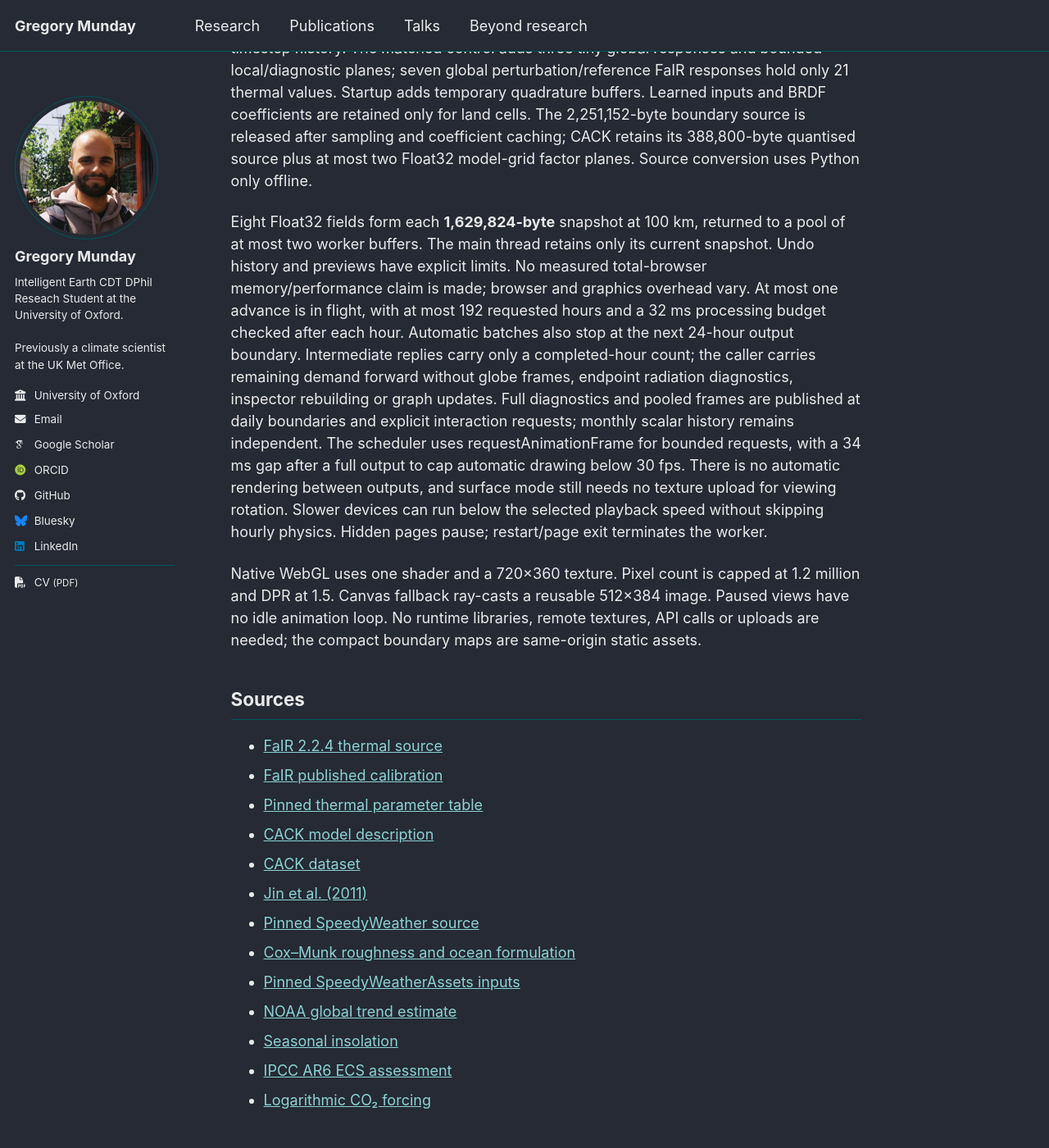
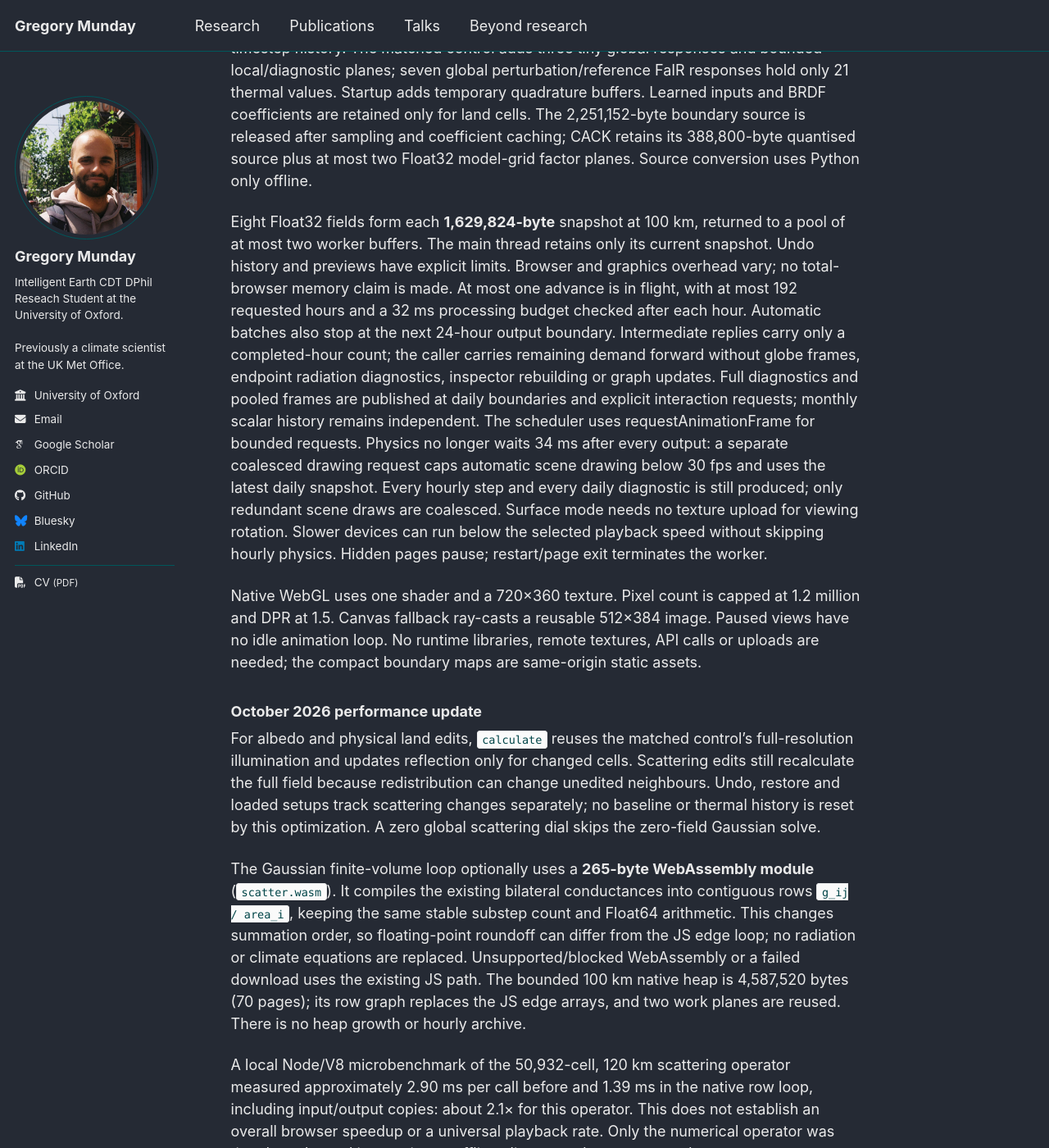
Before and after one commit to gregrmunday/gregrmunday.github.io, a Jekyll site: the page built from scripts/REFLECT.md, in a window 1280 px wide and 1400 px high, scrolled down 12625 px. Shown: the whole window at 82% size. Built offline with Jekyll 4.4.1, drawn with Linux system fonts in a browser that asks for light colours; some web fonts are replaced; our own code applies the rules of GitHub Pages for plain Markdown files; a script bundle is joined from its source files by our own code; library files that are not in the unit come from our copies; some of the changed text lies outside the part shown.

Commit message:
Accelerate hourly radiation and keep painting views evenly lit

````diff
--- a/assets/js/reflect/globe-worker.mjs
+++ b/assets/js/reflect/globe-worker.mjs
@@ -2,6 +2,7 @@
 import { Planet, LAND_FIELDS } from './globe-model.mjs';
 import { loadBoundary } from './globe-boundary.mjs';
 import { loadCack } from './cack-kernel.mjs';
+import { loadScatterModule } from './scatter-kernel.mjs';
 let planet=null,generation=0,pool=[],selected=-1,surfaceRevision=0,analysisId=0;
 const OUTPUT_HOURS=24;
 const pause=()=>new Promise(resolve=>setTimeout(resolve,0));
@@ -20,9 +21,9 @@
       analysisId++;
       const id=++generation;planet=null;pool=[];selected=-1;surfaceRevision=0;
       postMessage({type:'loading'});
-      let [boundary,cack]=await Promise.all([loadBoundary(),loadCack()]);
+      let [boundary,cack,scatterModule]=await Promise.all([loadBoundary(),loadCack(),loadScatterModule()]);
       if(id!==generation)return;
-      const next=new Planet({...message.config,boundary,cack});
+      const next=new Planet({...message.config,boundary,cack,scatterModule});
       boundary=null; // Source buffers can be released after caching learned albedo inputs/BRDFs.
       cack=null;
       await next.initialize(async progress=>{postMessage({type:'progress',progress});await pause();});
--- a/scripts/REFLECT.md
+++ b/scripts/REFLECT.md
@@ -488,9 +487,11 @@
 radiation diagnostics, inspector rebuilding or graph updates. Full diagnostics and
 pooled frames are published at daily boundaries and explicit interaction requests;
 monthly scalar history remains independent. The scheduler uses requestAnimationFrame
-for bounded requests, with a 34 ms gap after a full output to cap automatic drawing
-below 30 fps. There is no automatic rendering between outputs, and surface mode
-still needs no texture upload for viewing rotation.
+for bounded requests. Physics no longer waits 34 ms after every output: a separate
+coalesced drawing request caps automatic scene drawing below 30 fps and uses the
+latest daily snapshot. Every hourly step and every daily diagnostic is still
+produced; only redundant scene draws are coalesced. Surface mode needs no texture
+upload for viewing rotation.
 Slower devices can run below the selected playback speed without skipping hourly
 physics. Hidden pages pause; restart/page exit terminates the worker.
 
@@ -498,6 +499,42 @@
 1.2 million and DPR at 1.5. Canvas fallback ray-casts a reusable 512×384 image.
 Paused views have no idle animation loop. No runtime libraries, remote textures,
 API calls or uploads are needed; the compact boundary maps are same-origin static assets.
+
+### October 2026 performance update
+
+For albedo and physical land edits, `calculate` reuses the matched control's
+full-resolution illumination and updates reflection only for changed cells.
+Scattering edits still recalculate the full field because redistribution can
+change unedited neighbours. Undo, restore and loaded setups track scattering
+changes separately; no baseline or thermal history is reset by this optimization.
+A zero global scattering dial skips the zero-field Gaussian solve.
+
+The Gaussian finite-volume loop optionally uses a **265-byte WebAssembly module**
+(`scatter.wasm`). It compiles the existing bilateral conductances into contiguous
+rows `g_ij / area_i`, keeping the same stable substep count and Float64 arithmetic.
+This changes summation order, so floating-point roundoff can differ from the JS
+edge loop; no radiation or climate equations are replaced. Unsupported/blocked
+WebAssembly or a failed download uses the existing JS path. The bounded 100 km
+native heap is 4,587,520 bytes (70 pages); its row graph replaces the JS edge
+arrays, and two work planes are reused. There is no heap growth or hourly archive.
+
+A local Node/V8 microbenchmark of the 50,932-cell, 120 km scattering operator
+measured approximately 2.90 ms per call before and 1.39 ms in the native row loop,
+including input/output copies: about 2.1× for this operator. This does not establish
+an overall browser speedup or a universal playback rate. Only the numerical
+operator was timed; no thermal integration or offline climate study was resumed.
+
+The readable source is `scripts/reflect_scatter.wat`; rebuild with pinned WABT
+1.0.39, used only as an offline compiler:
+
+```sh
+npm install --prefix /private/tmp/reflect-wasm-build --no-audit --no-fund wabt@1.0.39
+node scripts/build_reflect_scatter.mjs /private/tmp/reflect-wasm-build/node_modules/wabt
+```
+
+No compiler/package files are shipped. Paint, restore and inspect tools display
+an evenly lit landscape in WebGL and Canvas; Rotate restores the physical
+sunlight shading. This rendering choice never modifies simulated illumination.
 
 ## Sources
 
````
Also changed, not shown: other parts of scripts/REFLECT.md (+2 -3 lines), _pages/reflect.html (+1 -1 lines), assets/js/reflect/AGENTS.md (+20 -5 lines), assets/js/reflect/globe-app.mjs (+16 -9 lines), assets/js/reflect/globe-model.mjs (+24 -11 lines), assets/js/reflect/globe-render.mjs (+6 -6 lines), assets/js/reflect/scatter-kernel.mjs (added, +40 -0 lines), scripts/REFLECT_NEXT.md (+16 -2 lines), scripts/build_reflect_scatter.mjs (added, +16 -0 lines), 2 other files.
